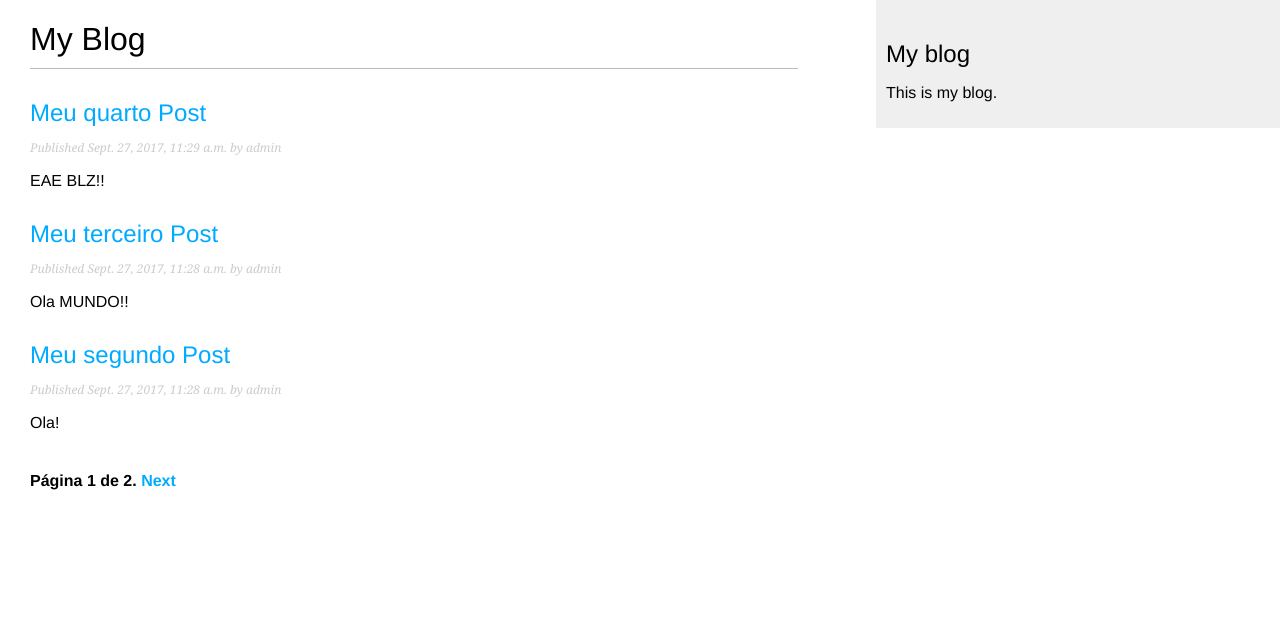
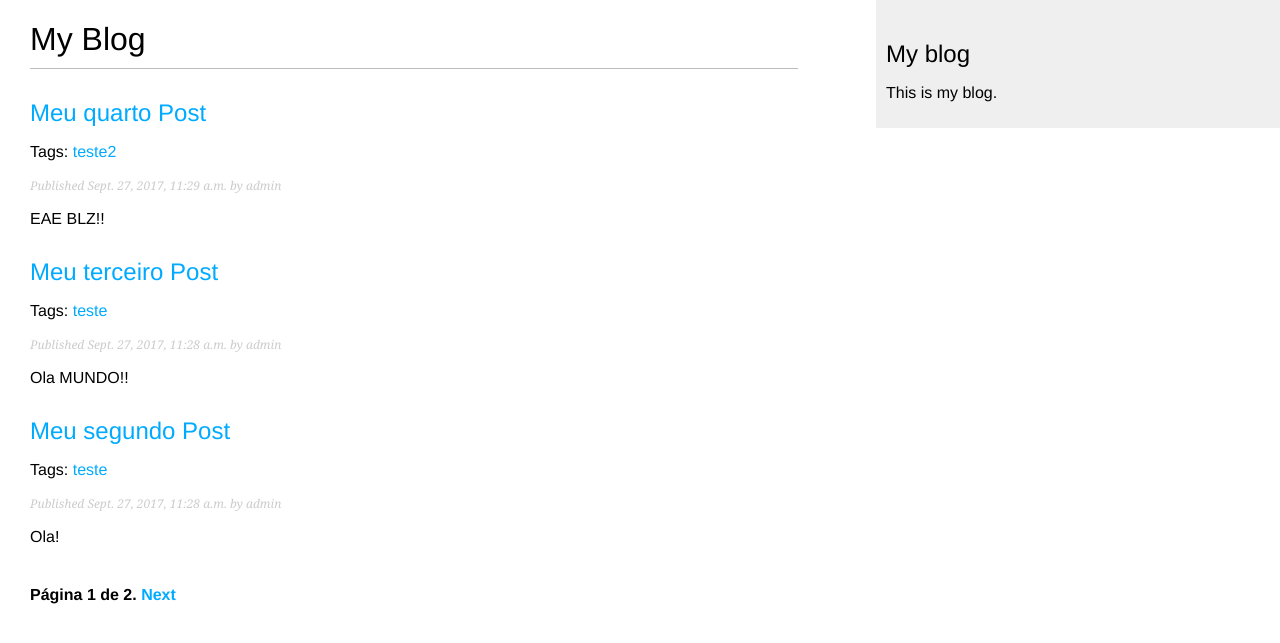
Before and after one commit to alvarocamillont/blog_packt, a Django app: page /blog/ in a window 1280 px wide. Shown: the top 643 px of the page. Run offline with Django 3.2, Linux system fonts and the light colour scheme; data comes from the database, SQL or seed files in the repository; parts of the project's set-up code (start-up, migrations or seed data) failed here and were passed over.

Commit message:
Inclusão de lista de tags

```diff
--- a/mysite/blog/templates/blog/post/list.html
+++ b/mysite/blog/templates/blog/post/list.html
@@ -4,8 +4,18 @@
 
 {% block content %}
     <h1>My Blog</h1>
+    {% if tag %}
+        <h2>Posts tagged with "{{ tag.name }}"</h2>
+    {% endif %}
     {% for post in posts %}
         <h2><a href="{{ post.get_absolute_url }}">{{ post.title }}</a></h2>
+        <p class="tags">
+            Tags:
+            {% for tag in post.tags.all %}
+                <a href="{% url "blog:post_list_by_tag" tag.slug %}">{{ tag.name }}</a>
+                {% if not forloop.last %}, {% endif %}
+            {% endfor %}
+        </p>
         <p class="date">Published {{ post.publish }} by {{ post.author }}</p>
         {{ post.body|truncatewords:30|linebreaks }}
     {% endfor %}
```
